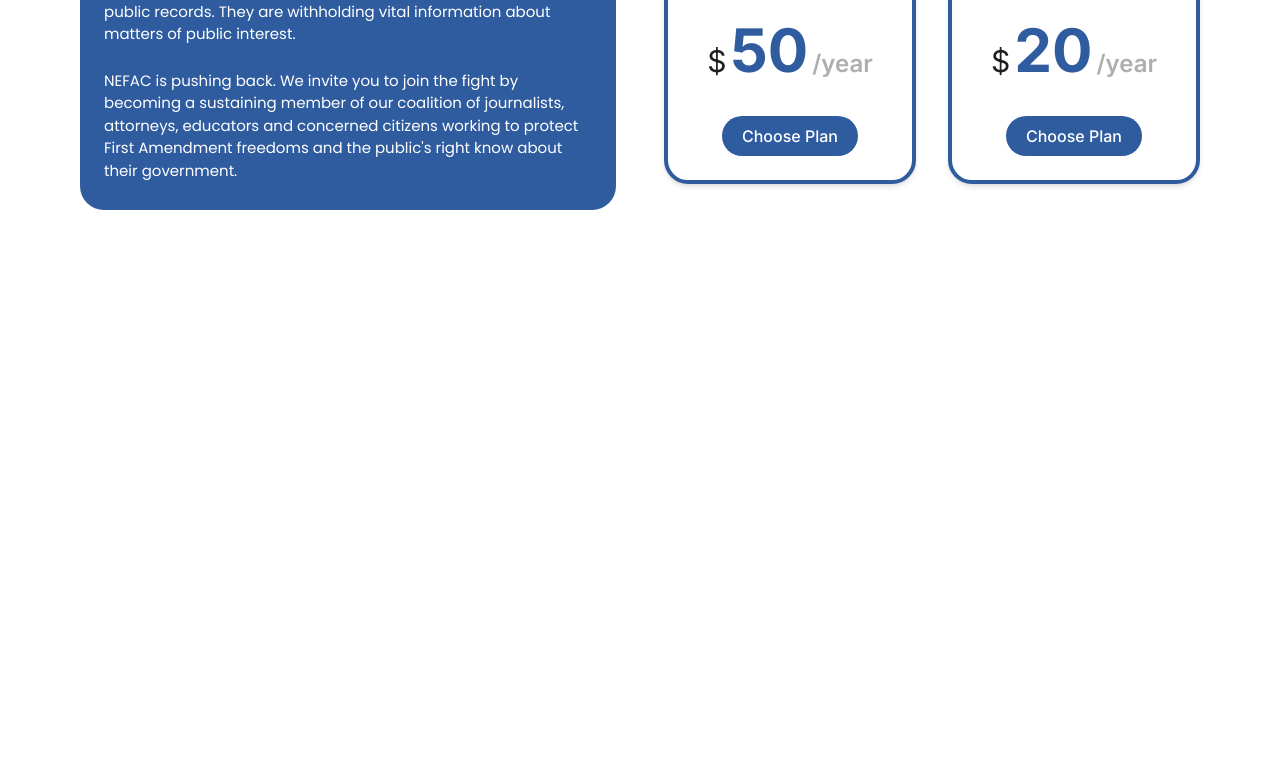
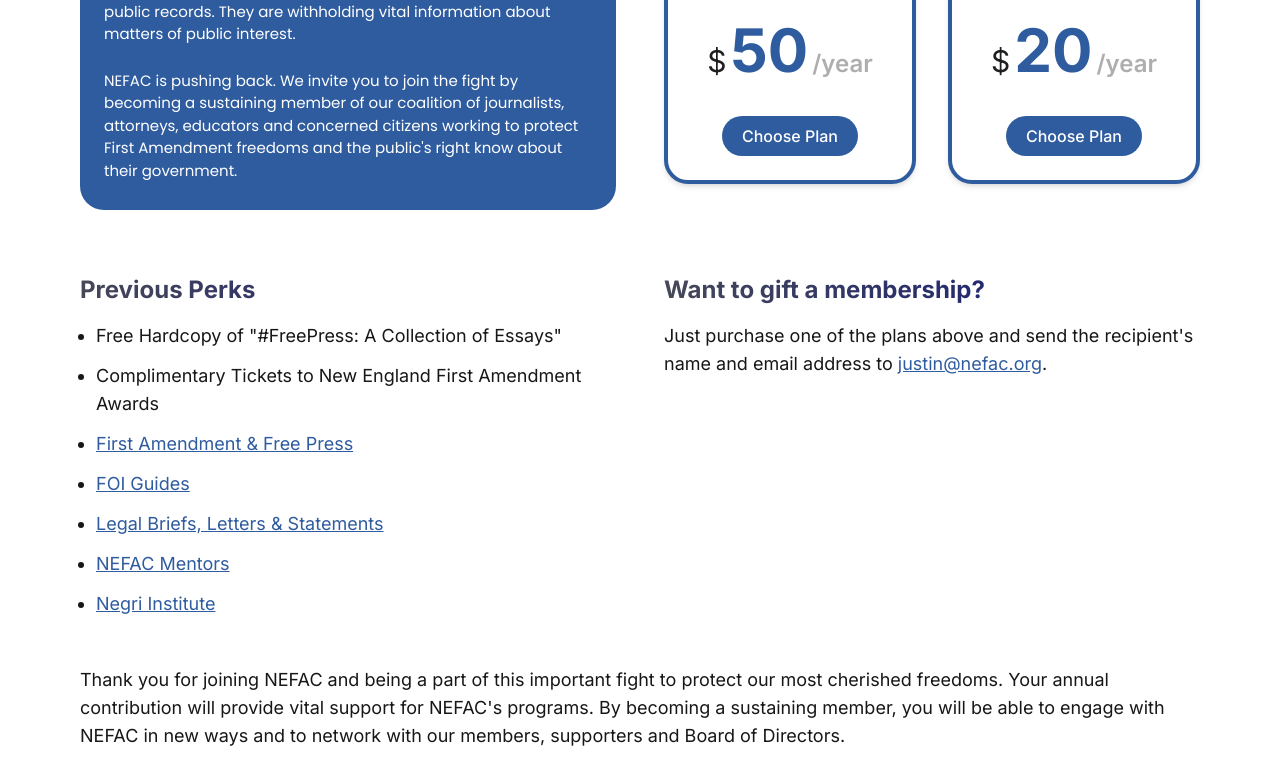
Before and after one commit to Code-4-Community/nefac, a Next.js app in the folder nefac-website/: page /sustaining-memberships in a window 1280 px wide. Shown: the part 308-1092 px from the top of the page. Before the commit the page ends 800 px from the top, so only its background shows below. Built offline with nearby package versions, Linux system fonts and the light colour scheme.

Commit message:
add sustaining memberships pt2

```diff
--- a/nefac-website/src/app/sustaining-memberships/page.tsx
+++ b/nefac-website/src/app/sustaining-memberships/page.tsx
@@ -23,7 +23,8 @@
   priceNumber: `text-[rgba(47,92,159,1)] text-6xl font-bold leading-none translate-y-1`,
   priceYear: `text-[rgba(174,174,174,1)] text-2xl self-end leading-none font-semibold`,
   planButton: `bg-[rgba(47,92,159,1)] text-white px-5 py-2 mb-2 rounded-full hover:bg-[rgba(37,73,127,1)] transition-colors text-center text-m font-medium no-underline`,
-  gradientText: `text-2xl font-bold mb-4 bg-gradient-to-r from-[rgba(70,71,88,1)] to-[rgba(13,22,126,1)] text-transparent bg-clip-text`
+  gradientText: `text-2xl font-bold mb-4 bg-gradient-to-r from-[rgba(70,71,88,1)] to-[rgba(13,22,126,1)] text-transparent bg-clip-text`,
+  blueLink: `text-[rgba(47,92,159,1)] underline`
 } as const;
 
 const SustainingMembershipsPage: React.FC = () => {
@@ -95,6 +96,40 @@
           </div>
         </div>
       </div>
+
+      <div className="mt-16 grid md:grid-cols-2 gap-12">
+        <div>
+          <h2 className={styles.gradientText}>Previous Perks</h2>
+          <ul className="space-y-3 text-lg list-disc pl-4">
+            <li>Free Hardcopy of "#FreePress: A Collection of Essays"</li>
+            <li>Complimentary Tickets to New England First Amendment Awards</li>
+            <li><a href="#" className={styles.blueLink}>First Amendment & Free Press</a></li>
+            <li><a href="#" className={styles.blueLink}>FOI Guides</a></li>
+            <li><a href="#" className={styles.blueLink}>Legal Briefs, Letters & Statements</a></li>
+            <li><a href="#" className={styles.blueLink}>NEFAC Mentors</a></li>
+            <li><a href="#" className={styles.blueLink}>Negri Institute</a></li>
+          </ul>
+        </div>
+
+        <div>
+          <h2 className={styles.gradientText}>Want to gift a membership?</h2>
+          <p className="text-lg">
+            Just purchase one of the plans above and send the recipient's name and email address to{' '}
+            <a href="mailto:justin@nefac.org" className={styles.blueLink}>
+              justin@nefac.org
+            </a>
+            .
+          </p>
+        </div>
+      </div>
+
+      <div className="mt-12 text-lg">
+        <p>
+          Thank you for joining NEFAC and being a part of this important fight to protect our most cherished freedoms.
+          Your annual contribution will provide vital support for NEFAC's programs. By becoming a sustaining member,
+          you will be able to engage with NEFAC in new ways and to network with our members, supporters and Board of Directors.
+        </p>
+      </div>
     </main>
   );
 };
```
